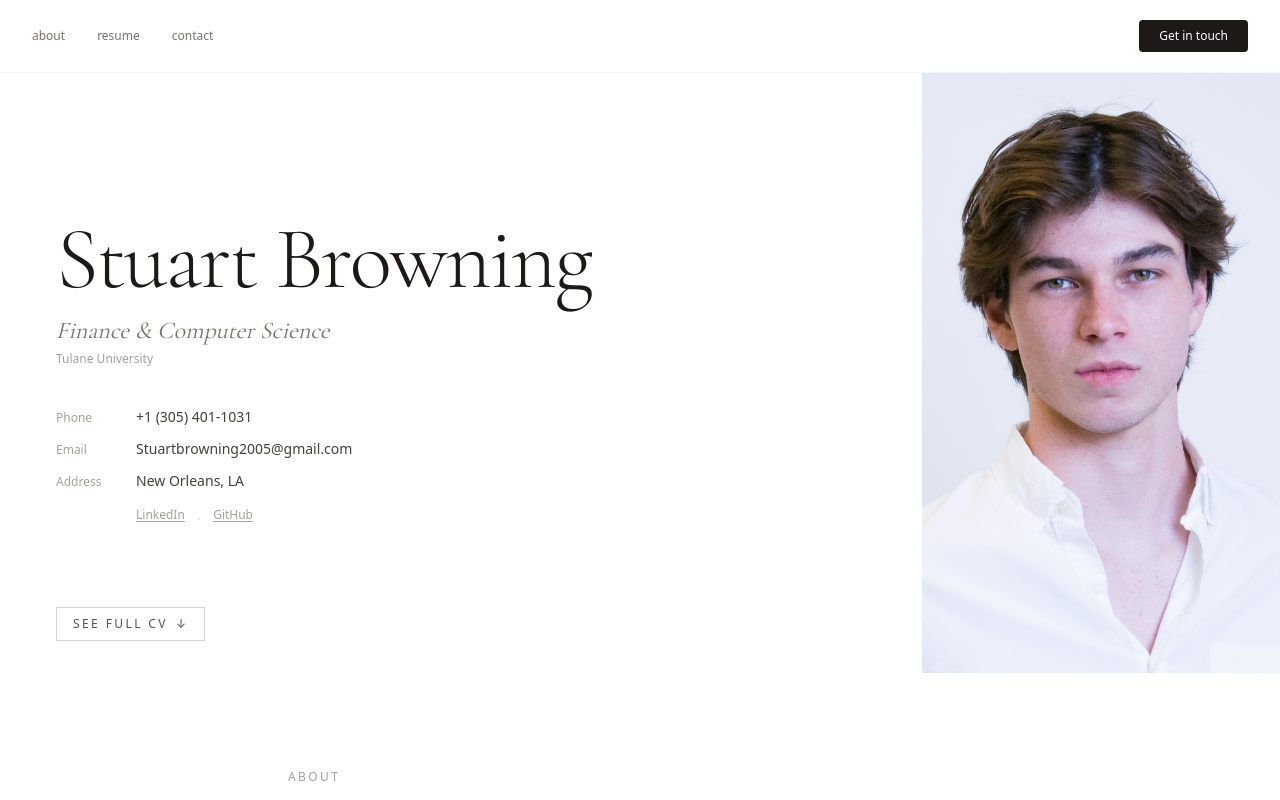
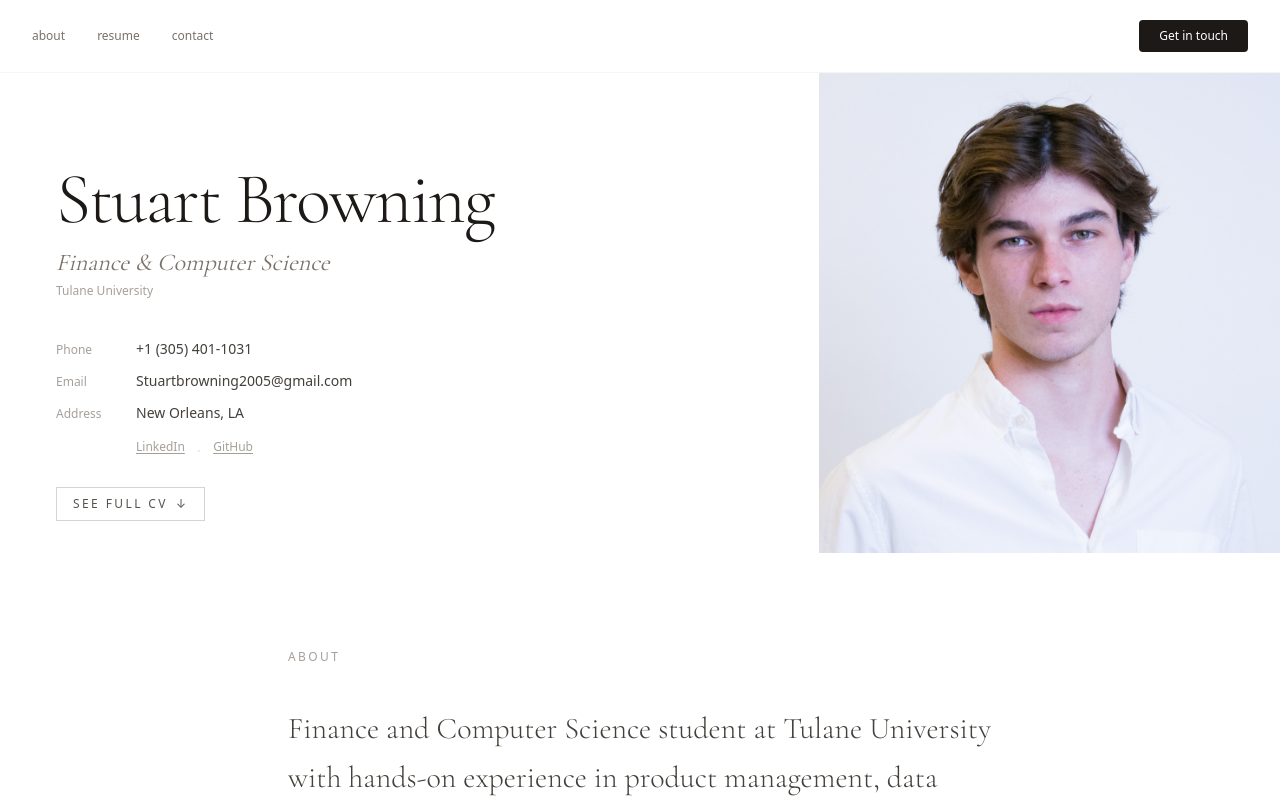
Before and after one commit to stuartbrowning2005/stuart-resume-site, a Next.js app: page / in a window 1280 px wide. Shown: the top 800 px of the page. Built offline with nearby package versions, Linux system fonts and the light colour scheme.

Commit message:
Scale hero down proportionally: 60vh height, 36% photo width, restore name size

```diff
--- a/app/page.tsx
+++ b/app/page.tsx
@@ -156,11 +156,11 @@ export default function Home() {
       {/* ── Hero: split panel ── */}
       <section
         className="flex flex-col sm:flex-row"
-        style={{ minHeight: "75vh" }}
+        style={{ minHeight: "60vh" }}
       >
         {/* Left: contact info */}
         <div className="relative flex flex-col justify-center px-10 py-16 sm:flex-1 sm:px-14">
-          <h1 className="font-serif text-[3rem] font-light leading-none tracking-tight text-stone-900 sm:text-[5.5rem]">
+          <h1 className="font-serif text-[3rem] font-light leading-none tracking-tight text-stone-900 sm:text-[4.5rem]">
             {data.name}
           </h1>
           <p className="mt-3 font-serif text-2xl italic text-stone-500">
@@ -229,7 +229,7 @@ export default function Home() {
 
         {/* Right: full-bleed photo panel */}
         <div
-          className="relative min-h-[60vw] overflow-hidden bg-stone-100 sm:min-h-0 sm:w-[28%]"
+          className="relative min-h-[60vw] overflow-hidden bg-stone-100 sm:min-h-0 sm:w-[36%]"
         >
           <Avatar />
         </div>
```
